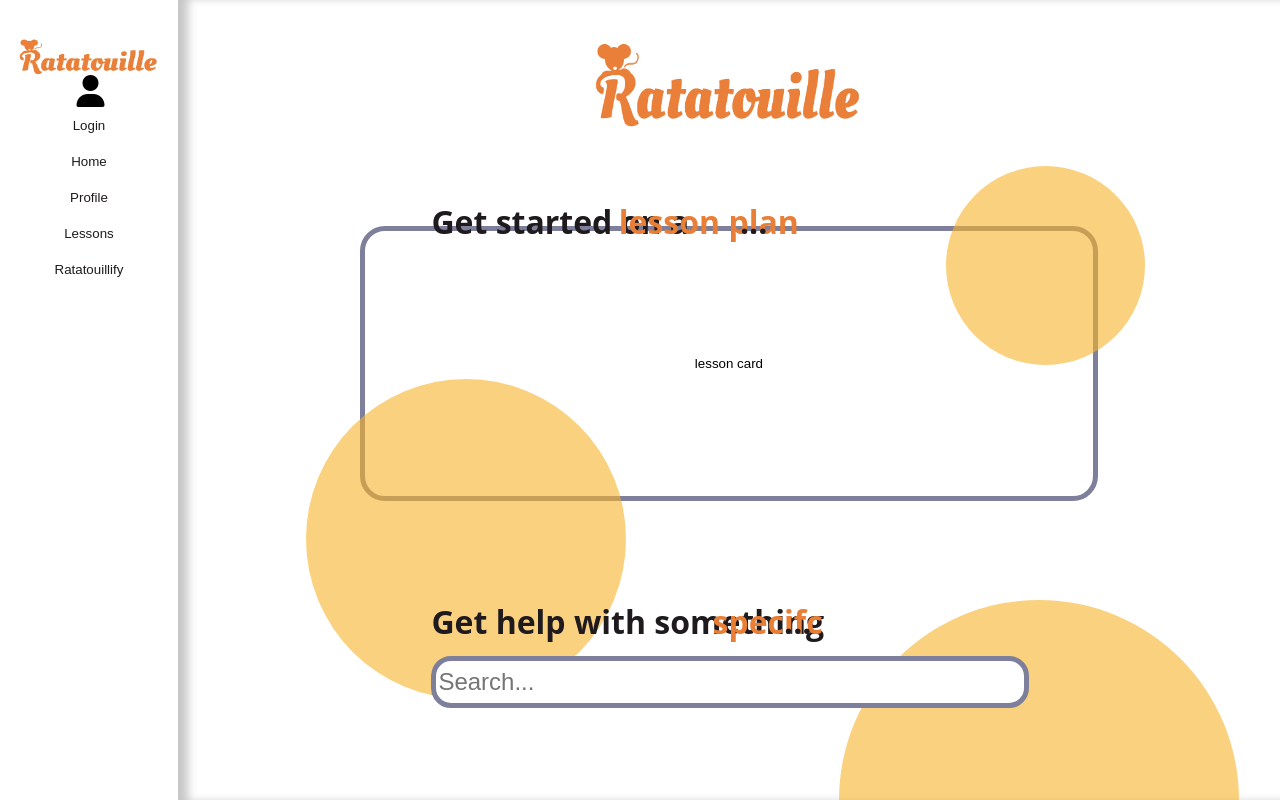
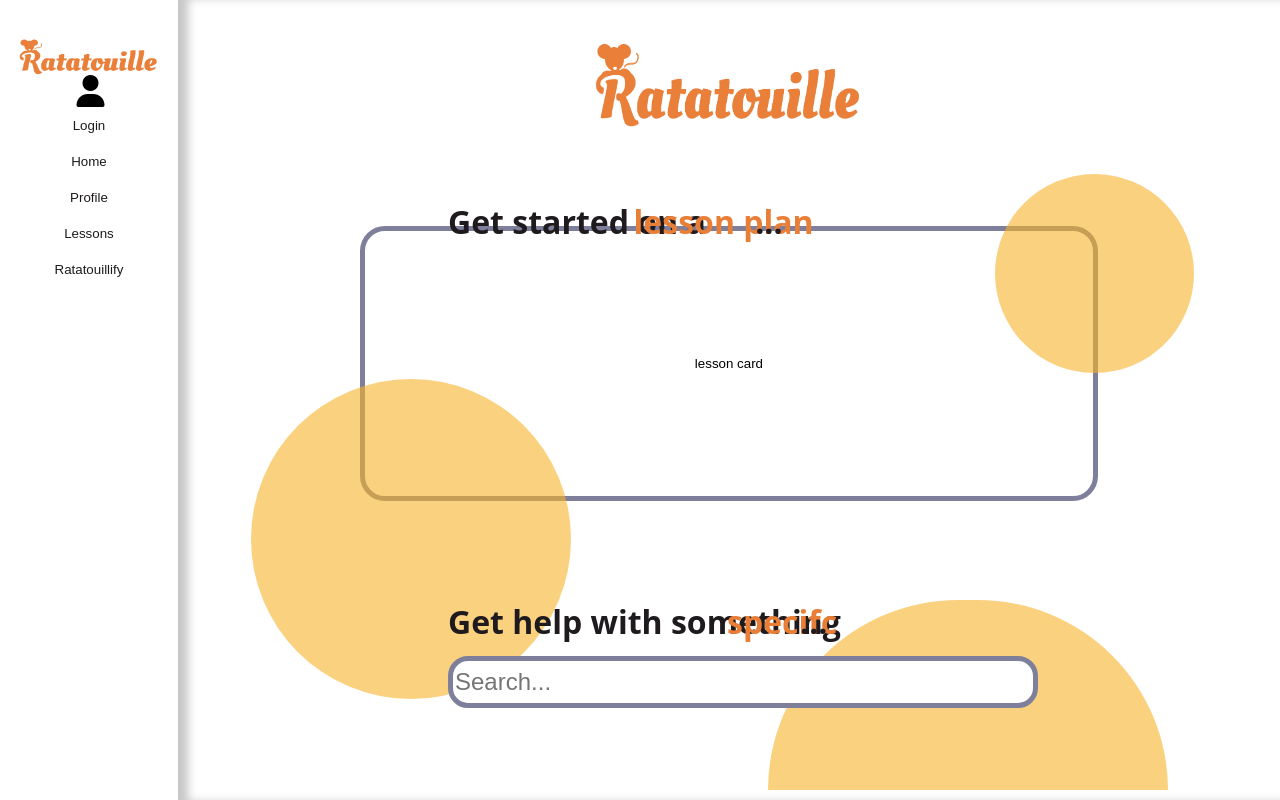
Before and after one commit to Catherine-Ji/UI-Design-Ratatouille, a React (Create React App) app in the folder ratatouille/: page / in a window 1280 px wide. Built offline with nearby package versions, Linux system fonts and the light colour scheme; a web font is replaced by a local one.

Commit message:
Revert "Merge branch 'main' into Ratatouillify"
This reverts commit 7a7966d3ae411ed57c9d0f5157463feeae3a496a, reversing
changes made to f2c58983676fe4feb1ac73a13493fb4ba0b9b488.

```diff
--- a/ratatouille/src/App.css
+++ b/ratatouille/src/App.css
@@ -121,7 +121,6 @@ img {
 .column {
   float: left;
   height: 100vh;
-  overflow: auto;
 }
 
 .user {
@@ -134,18 +133,13 @@ img {
   margin-left: auto;
   margin-right: auto;
   align-items: center;
-  position: fixed;
 }
 
 .right {
   width: 86.1%;
   background-color: white;
-  box-shadow: inset 12px 0 10px -2px rgb(116 116 116 / 40%);
+  box-shadow: inset 12px 0 10px -2px rgba(116, 116, 116, 0.4);
   text-align: center;
-  height: 100vh;
-  overflow-y: auto;
-  position: absolute;
-  left: 13.9%;
 }
 
 .row::after {
@@ -233,8 +227,8 @@ img {
   opacity: 0.6;
   height: 199px;
   width: 199px;
-  left: 69.7%;
-  top: 20.7%;
+  left: 77.7%;
+  top: 21.7%;
   border-radius: 50%;
   position: absolute;
 
@@ -244,7 +238,7 @@ img {
   opacity: 0.6;
   height: 320px;
   width: 320px;
-  left: 11.59%;
+  left: 19.59%;
   top: 47.4%;
   border-radius: 50%;
   position: absolute;
@@ -256,8 +250,8 @@ img {
   top: 75%;
   position: absolute;
   width: 400px;
-  height: 400px;
-  border-radius: 50%;
+  height: 190px;
+  border-radius: 100rem 100rem 0 0;
 }
 
 .headertext{
@@ -282,19 +276,19 @@ img {
 
 .hometext1{
   position: absolute;
-  left: 23%;
+  left: 35%;
   top: 25%;
 }
 
 .hometext2{
   position: absolute;
   top: 25%;
-  left: 40%;
+  left: 49.5%;
 }
 
 .hometext3{
   position: absolute;
-  left: 51%;
+  left: 59%;
   top: 25%;
 }
 .orangetext {
@@ -303,26 +297,26 @@ img {
 
 .searchtext1{
   position: absolute;
-  left: 23%;
+  left: 35%;
   top: 75%;
 }
 
 .searchtext2{
   position: absolute;
   top: 75%;
-  left: 47%;
+  left: 55.5%;
 }
 
 .searchtext3{
   position: absolute;
-  left: 55%;
+  left: 62.5%;
   top: 75%;
 }
 
 .searchbar{
   position: absolute;
-  width: 53%;
-  left: 23%;
+  width: 45%;
+  left: 35%;
   top: 82%;
   height: 40px;
   font-size: 24px;
@@ -463,7 +457,3 @@ img {
   top: 85%;
   font-family: 'Nunito', sans-serif;
 }
-
-.loginlink{
-  left: 48%;
-}
--- a/ratatouille/src/pages/Create_account.js
+++ b/ratatouille/src/pages/Create_account.js
@@ -1,32 +1,7 @@
-import '../App.css';
-import {useNavigate, Link} from 'react-router-dom';
-import Logo from '../Logo_white.png';
-
 export default function Create_account() {
-    let navigate = useNavigate();
     return (
-        <div className = 'loginpage'>
-            <img src={Logo} class='extraLargeLogo_login'></img>
-            <div class="login-field-wrapper">
-                <span class="login-field-icon">
-                    <i class="fa-regular fa-circle-user"></i>
-                </span>
-                <input class="login-input" type="text" placeholder='Name'></input>
-            </div>
-            <div class="login-field-wrapper">
-                <span class="login-field-icon">
-                    <i class="fa-solid fa-at"></i>
-                </span>
-                <input class="login-input" type="text" placeholder='Email'></input>
-            </div>
-            <div class="login-field-wrapper">
-                <span class="login-field-icon">
-                    <i class="fa-solid fa-lock"></i>
-                </span>
-                <input class="login-input" type="text" placeholder='Password'></input>
-            </div>
-            <button className='loginbtn_grey btn-login' onClick={() => navigate("/home")}>Create Account</button>
-            <Link to="/login" className='link loginlink' >Login</Link>
+        <div>
+            Create account page
         </div>
     );
 }
--- a/ratatouille/src/pages/Login.js
+++ b/ratatouille/src/pages/Login.js
@@ -10,7 +10,7 @@ export default function Login(){
             <h1 className='headertext_white'> Welcome Back, Chef! </h1>
             <div class="login-field-wrapper">
                 <span class="login-field-icon">
-                    <i class="fa-solid fa-at"></i>
+                    <i class="fa-regular fa-circle-user"></i>
                 </span>
                 <input class="login-input" type="text" placeholder='Email'></input>
             </div>
```
